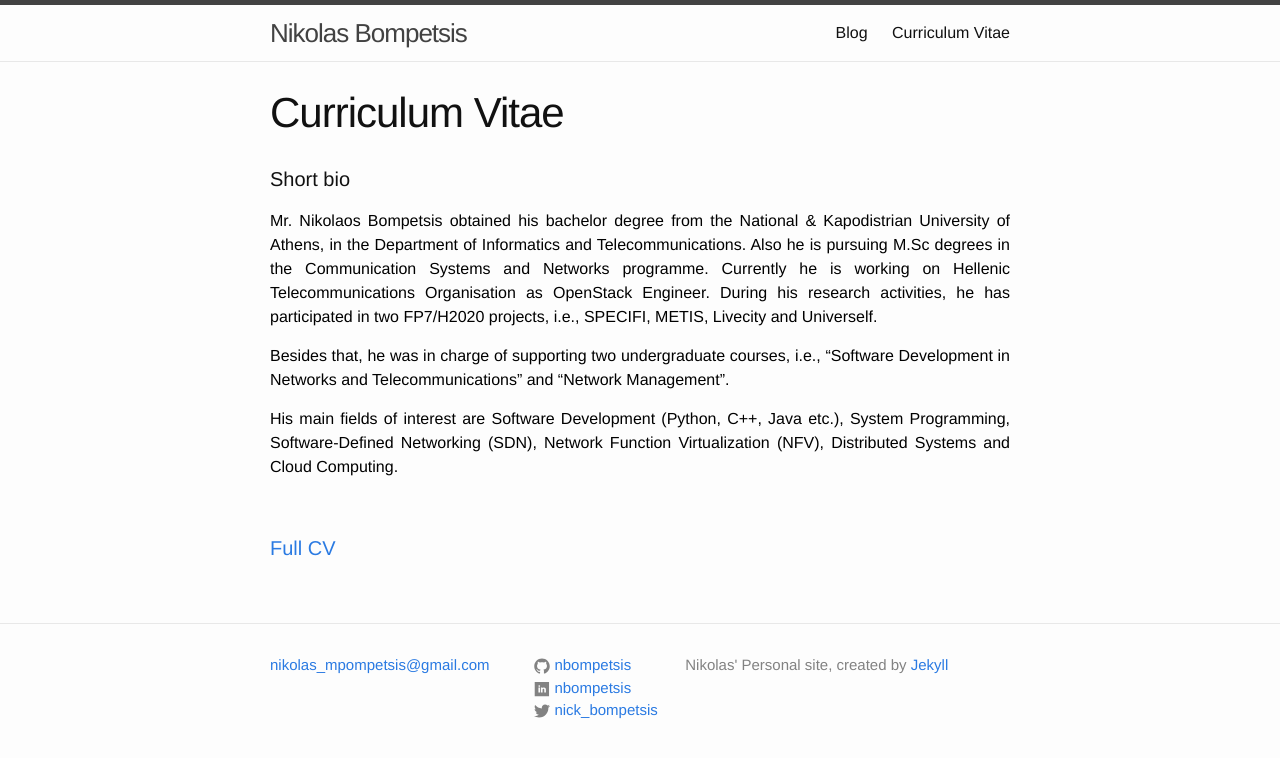
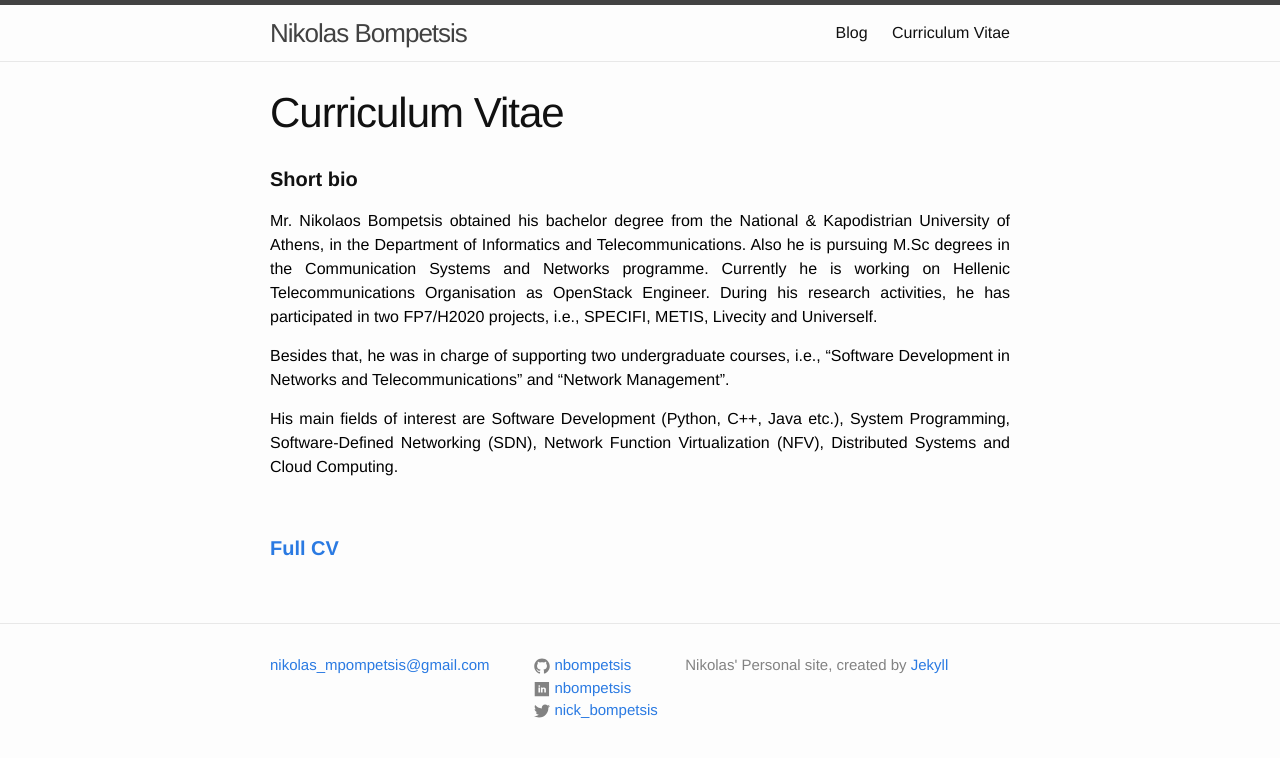
Before and after one commit to nbompetsis/nbompetsis.github.io, a Jekyll site: the page built from cv.md, in a window 1280 px wide. Shown: the top 758 px of the page. Built offline with Jekyll 4.4.1, drawn with Linux system fonts in a browser that asks for light colours.

Commit message:
100% ok + bold headers :)

```diff
--- a/cv.md
+++ b/cv.md
@@ -4,7 +4,7 @@ title: Curriculum Vitae
 permalink: /cv/
 ---
 
-#### Short bio
+#### **Short bio**
 
 
 Mr. Nikolaos Bompetsis obtained his bachelor degree from the National & Kapodistrian University of Athens, in the Department of Informatics and Telecommunications. Also he is pursuing M.Sc degrees in the Communication Systems and Networks programme. Currently he is working on Hellenic Telecommunications Organisation as OpenStack Engineer. During his research activities, he has participated in two FP7/H2020 projects, i.e., SPECIFI, METIS, Livecity and Univerself.
@@ -18,7 +18,7 @@ His main fields of interest are Software Development (Python, C++, Java etc.), S
 
 <br>
 
-#### [Full CV](../assest/NikolasBompetsisCV.pdf)
+#### **[Full CV](../assest/NikolasBompetsisCV.pdf)**
 
 <!-- #### *Work Experience*
 
```
